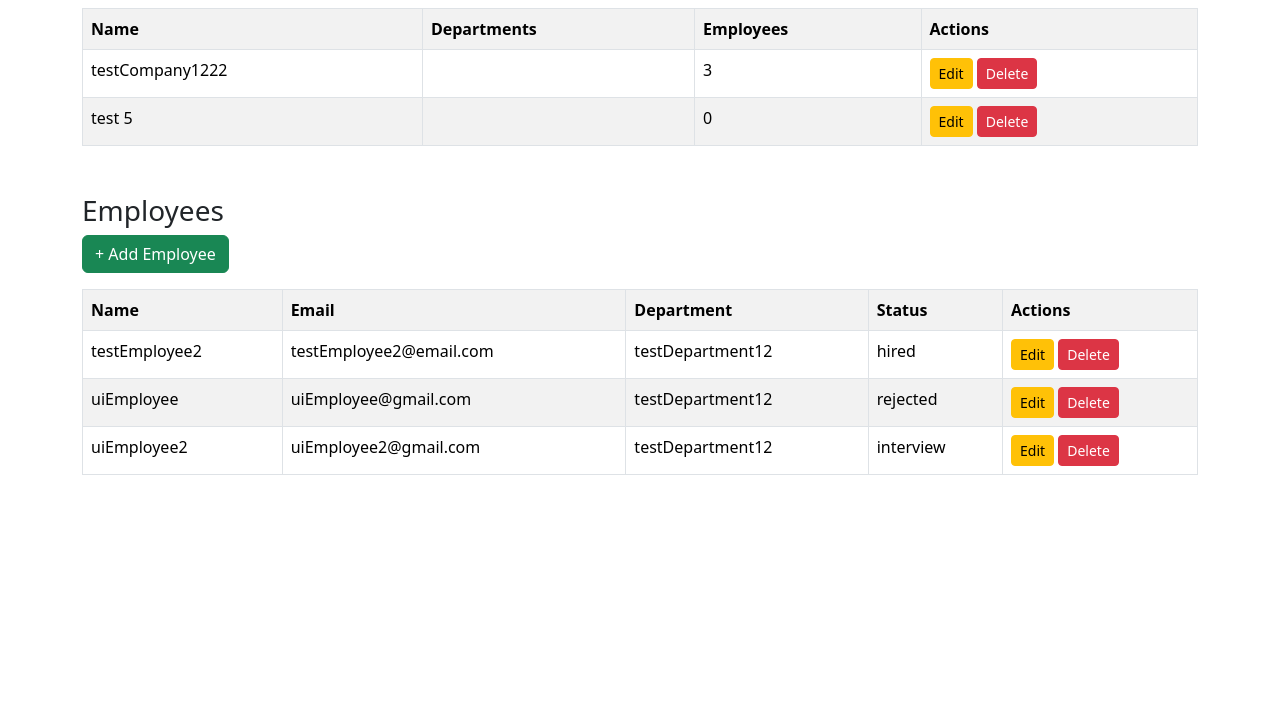
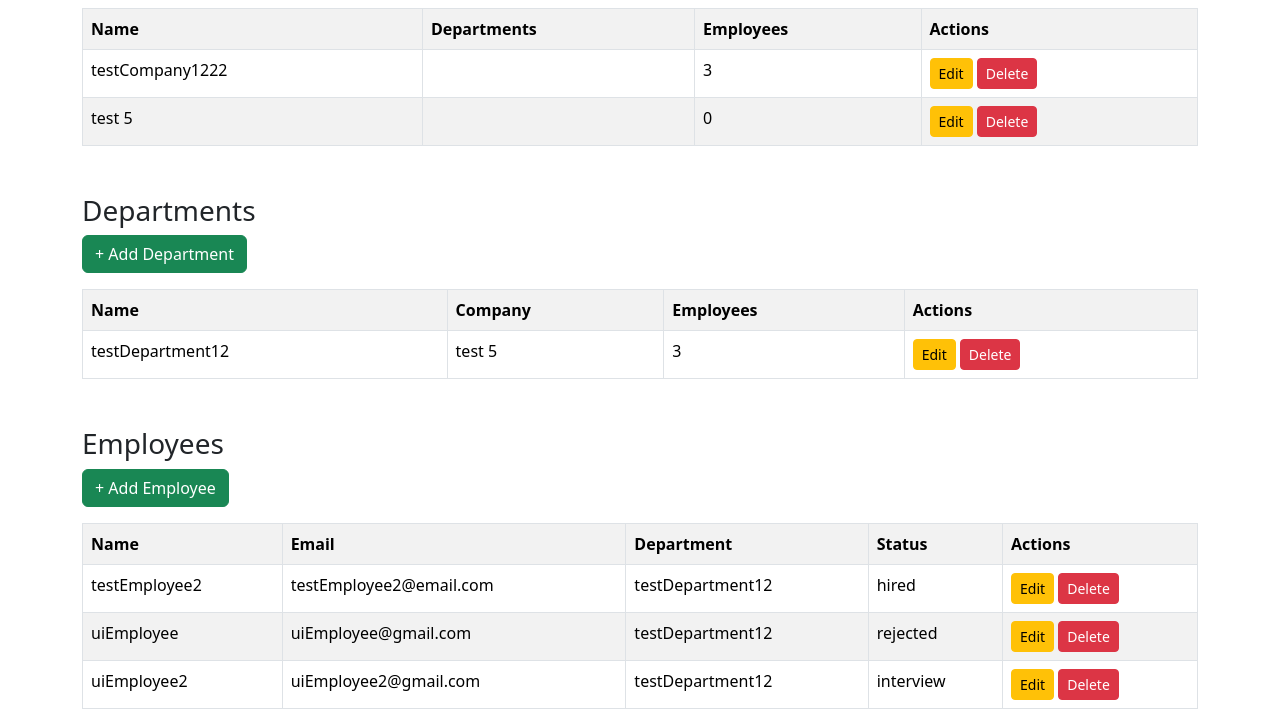
Before and after one commit to elshoraamira/ems, a Django app: page / in a window 1280 px wide. Shown: the part 168-893 px from the top of the page. Before the commit the page ends 643 px from the top, so only its background shows below. Run offline with Django 5.2, Linux system fonts and the light colour scheme; a user stored in the database is signed in; data comes from the database, SQL or seed files in the repository; both versions use the stored data as it was after the commit.

Commit message:
departments CRUD

```diff
--- a/ems/ems/urls.py
+++ b/ems/ems/urls.py
@@ -16,7 +16,7 @@ Including another URLconf
 """
 from django.contrib import admin
 from django.urls import path, include
-from .views import employee_list, add_employee, edit_employee, delete_employee, company_list, add_company, edit_company, delete_company
+from .views import employee_list, add_employee, edit_employee, delete_employee, company_list, add_company, edit_company, delete_company, add_department, edit_department, delete_department
 from django.contrib.auth import views as auth_views
 
 urlpatterns = [
@@ -31,4 +31,7 @@ urlpatterns = [
     path('companies/add/', add_company, name='add_company'),
     path('companies/<int:pk>/edit/', edit_company, name='edit_company'),
     path('companies/<int:pk>/delete/', delete_company, name='delete_company'),
+    path('departments/add/', add_department, name='add_department'),
+    path('departments/<int:pk>/edit/', edit_department, name='edit_department'),
+    path('departments/<int:pk>/delete/', delete_department, name='delete_department'),
 ]
--- a/ems/ems/views.py
+++ b/ems/ems/views.py
@@ -5,8 +5,8 @@ from employees.models import Employee
 from employees.forms import EmployeeForm
 from django.contrib.auth.models import User, Group
 
-from companies.models import Company
-from companies.forms import CompanyForm
+from companies.models import Company, Department
+from companies.forms import CompanyForm, DepartmentForm
 
 @login_required
 def employee_list(request):
@@ -32,6 +32,11 @@ def employee_list(request):
     if user.is_superuser:
         companies = Company.objects.all()
 
+    departments = None
+
+    if user.is_superuser or is_manager:
+        departments = Department.objects.select_related('company')
+
     return render(
         request,
         'employees/list.html',
@@ -39,6 +44,7 @@ def employee_list(request):
             'employees': employees,
             'is_manager': is_manager,
             'companies': companies,
+            'departments': departments,
         }
     )
 
@@ -242,3 +248,76 @@ def delete_company(request, pk):
             'type': 'Company'
         }
     )
+
+@login_required
+def add_department(request):
+
+    if not request.user.is_superuser:
+        return redirect('home')
+
+    if request.method == 'POST':
+        form = DepartmentForm(request.POST)
+
+        if form.is_valid():
+            form.save()
+            return redirect('home')
+
+    else:
+        form = DepartmentForm()
+
+    return render(
+        request,
+        'departments/form.html',
+        {
+            'form': form,
+            'title': 'Add Department'
+        }
+    )
+
+@login_required
+def edit_department(request, pk):
+
+    if not request.user.is_superuser:
+        return redirect('home')
+
+    department = Department.objects.get(pk=pk)
+
+    if request.method == 'POST':
+        form = DepartmentForm(request.POST, instance=department)
+
+        if form.is_valid():
+            form.save()
+            return redirect('home')
+
+    else:
+        form = DepartmentForm(instance=department)
+
+    return render(
+        request,
+        'departments/form.html',
+        {
+            'form': form,
+            'title': 'Edit Department'
+        }
+    )
+
+@login_required
+def delete_department(request, pk):
+
+    if not request.user.is_superuser:
+        return redirect('home')
+
+    department = Department.objects.get(pk=pk)
+
+    if request.method == 'POST':
+        department.delete()
+        return redirect('home')
+
+    return render(
+        request,
+        'departments/confirm_delete.html',
+        {
+            'object': department,
+            'type': 'Department'
+        }
+    )
--- a/ems/templates/employees/list.html
+++ b/ems/templates/employees/list.html
@@ -46,6 +46,56 @@
     </tr>
 
     {% endfor %}
+
+</table>
+
+{% endif %}
+
+{% if departments %}
+
+<h3>Departments</h3>
+
+<a href="{% url 'add_department' %}"
+   class="btn btn-success mb-3">
+   + Add Department
+</a>
+
+
+<table class="table table-bordered table-striped mb-5">
+
+<tr>
+    <th>Name</th>
+    <th>Company</th>
+    <th>Employees</th>
+    <th>Actions</th>
+</tr>
+
+
+{% for d in departments %}
+
+<tr>
+
+    <td>{{ d.name }}</td>
+    <td>{{ d.company.name }}</td>
+    <td>{{ d.employees_count }}</td>
+
+    <td>
+
+        <a href="{% url 'edit_department' d.id %}"
+           class="btn btn-sm btn-warning">
+           Edit
+        </a>
+
+        <a href="{% url 'delete_department' d.id %}"
+           class="btn btn-sm btn-danger">
+           Delete
+        </a>
+
+    </td>
+
+</tr>
+
+{% endfor %}
 
 </table>
 
```
Also changed, not shown: ems/companies/forms.py (+6 -3 lines), ems/templates/departments/confirm_delete.html (added, +27 -0 lines), ems/templates/departments/form.html (added, +43 -0 lines), ems/db.sqlite3.
